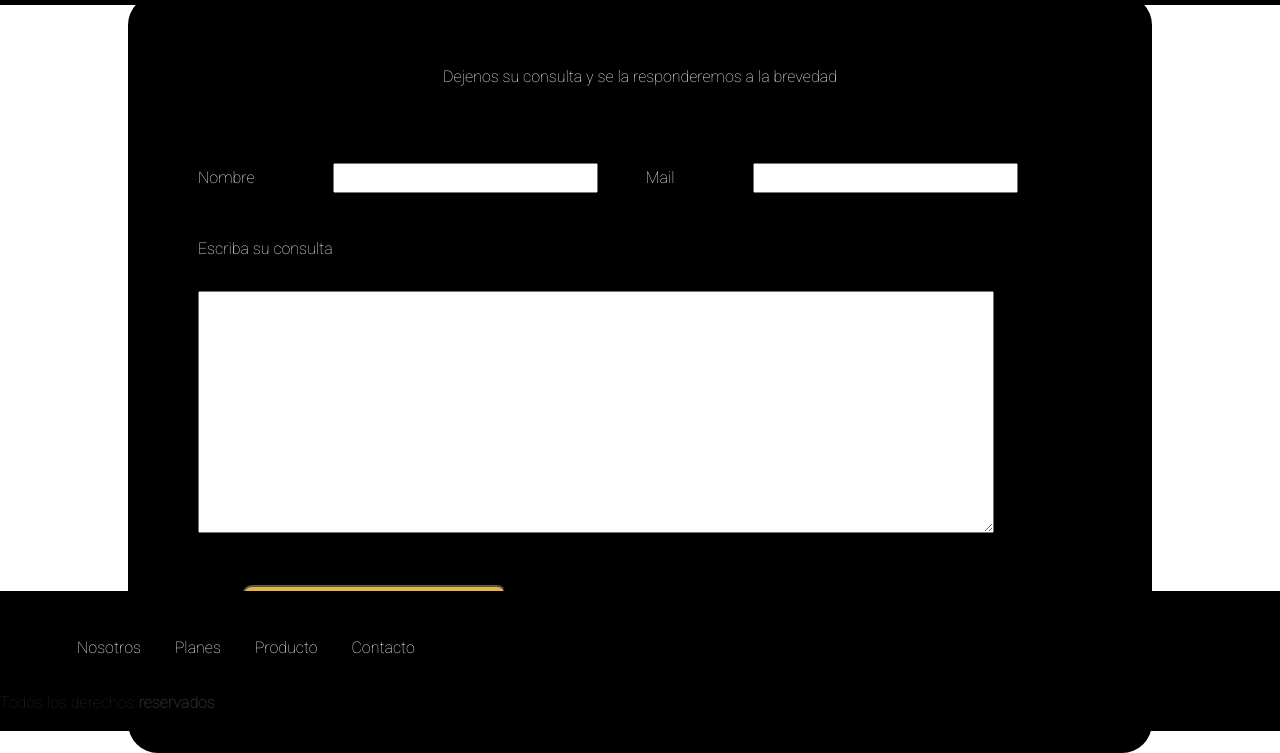
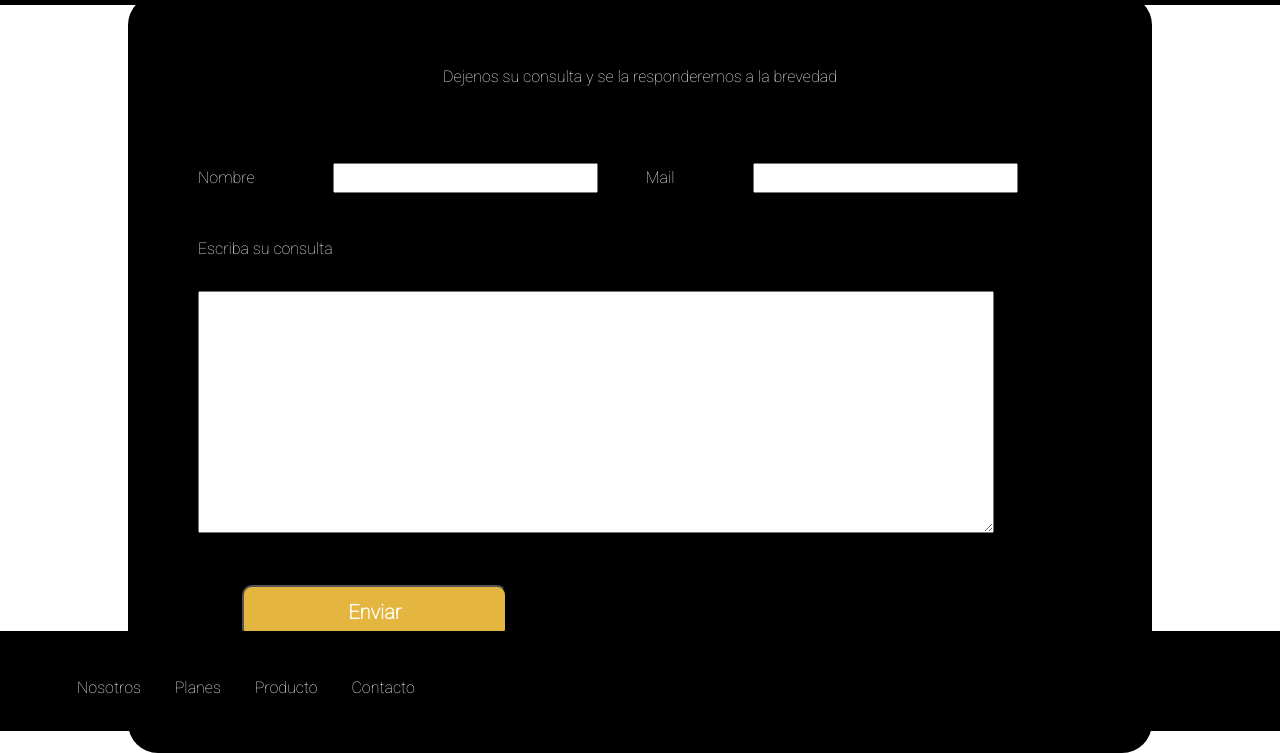
Before and after one commit to boccardi/coder, a plain HTML site: page pages/contacto.html in a window 1280 px wide. Shown: the part 69-822 px from the top of the page. Drawn offline with nearby package versions, Linux system fonts and the light colour scheme.

Commit message:
correccion alto footer

```diff
--- a/pages/contacto.html
+++ b/pages/contacto.html
@@ -73,7 +73,6 @@
             <li><a href="producto.html">Producto</a></li>
             <li><a href="contacto.html">Contacto</a></li>
         </ul>
-        <p>Todos los derechos <strong>reservados</strong></p>
 
 
     </footer>
```
Also changed, not shown: index.html (+1 -1 lines), pages/nosotros.html (+1 -1 lines), pages/planes.html (+1 -1 lines), pages/producto.html (+1 -1 lines).
